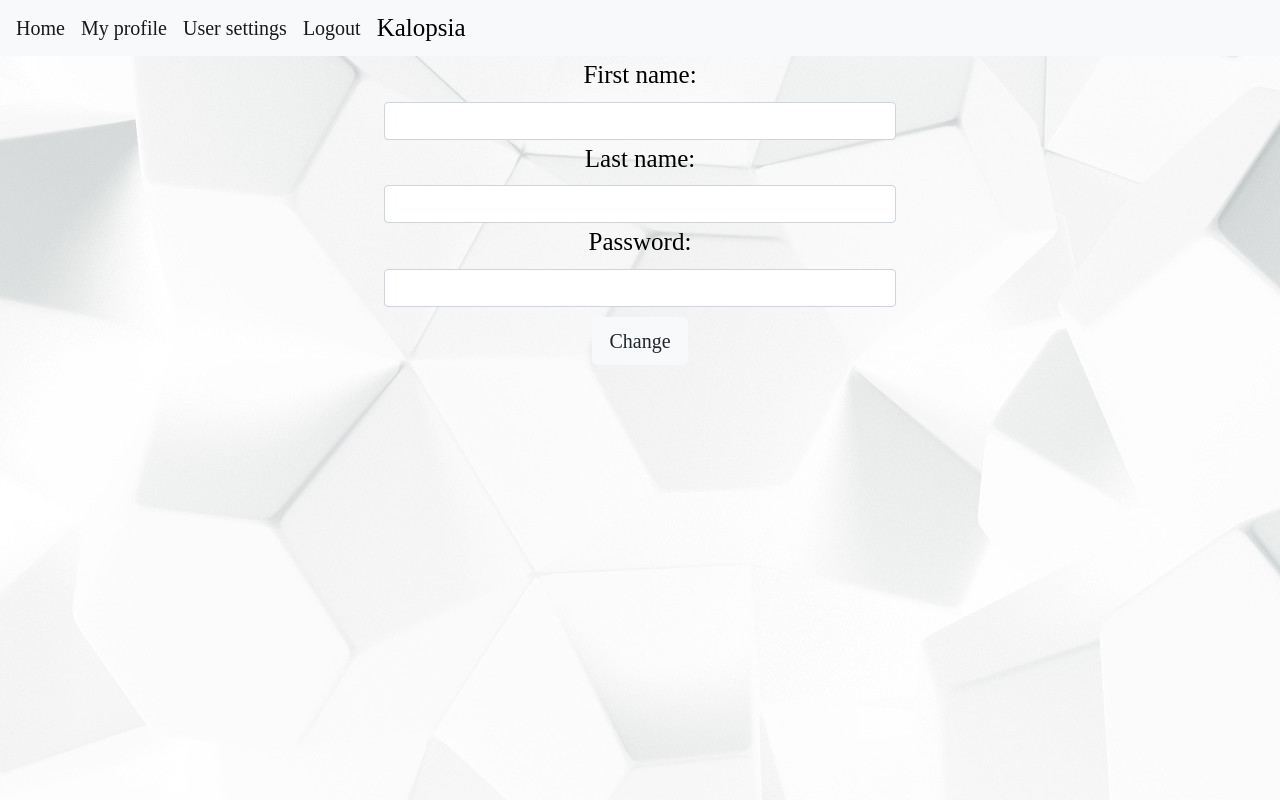
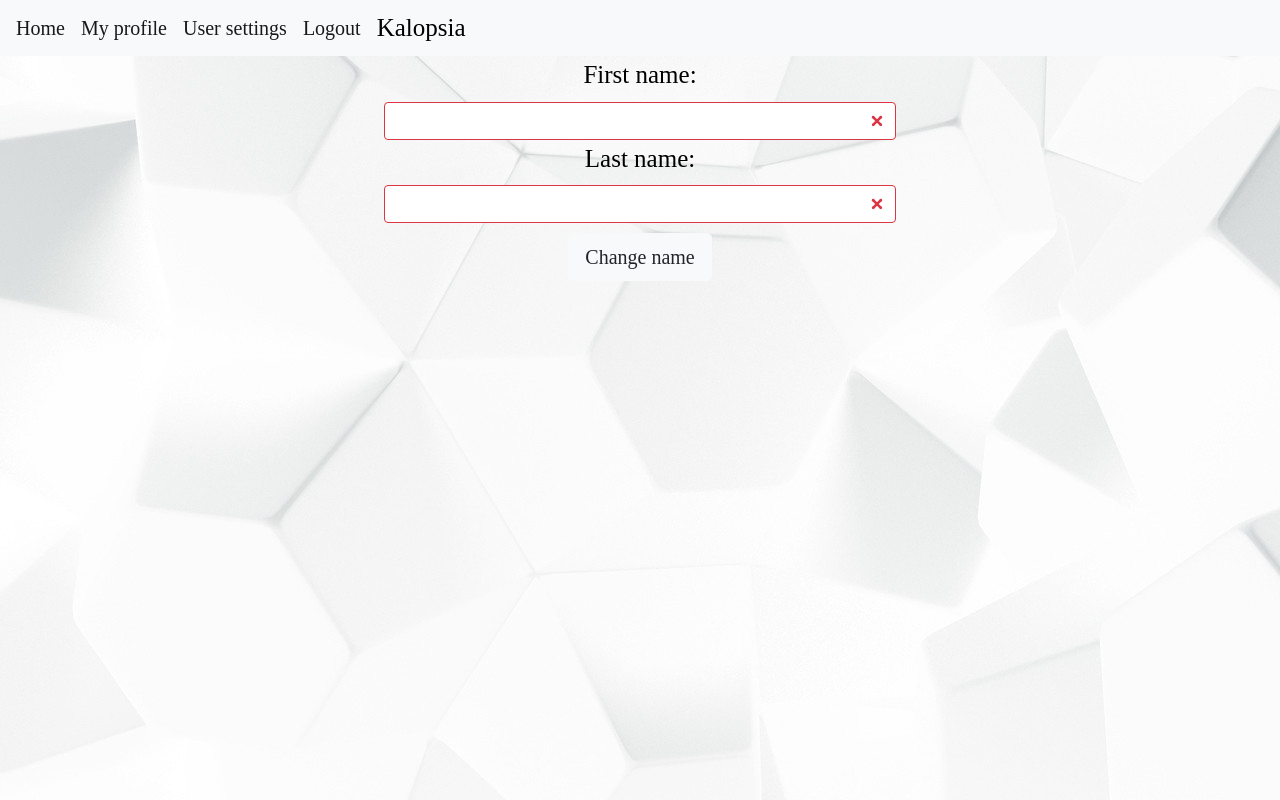
Before and after one commit to lepojevicKristina/Praksa, an Angular app: page /index/usersettings in a window 1280 px wide. Built offline with nearby package versions, Linux system fonts and the light colour scheme; sample sign-in values are in the browser's storage.

Commit message:
Dashboard component changed

```diff
--- a/src/app/authentication/authentication.service.ts
+++ b/src/app/authentication/authentication.service.ts
@@ -73,17 +73,26 @@ export class AuthenticationService {
     return this.http.post<any>(this.global.SERVER_URL + "/api/dashboard/profile", { token });
   }
 
-  change(first: string, last: string, password: string)
+  change(first: string, last: string)
   {
-    const fullname: string = first + ' ' + last;
+    console.log("ispis");
+
+    const fullname: string = '' + first + ' ' + last;
+
+    //console.log("token  :  " + localStorage.getItem('token'))
     const token = localStorage.getItem('token');
 
-    return this.http.post<any>(this.global.SERVER_URL + `/api/usersettings`, { token, fullname, password });
+    console.log("name  ");
+
+    return this.http.post<any>(this.global.SERVER_URL + `/api/usersettings`, { token, fullname });
   }
 
+  changePassword(password: string)
+  {
+    const token = localStorage.getItem('token');
 
-
-
+    return this.http.post<any>(this.global.SERVER_URL + `/api/usersettings`, { token, password });
+  }
 
 
 
--- a/src/app/dashboard/dashboard.component.sass
+++ b/src/app/dashboard/dashboard.component.sass
@@ -0,0 +1,3 @@
+div.gallery
+    font-size: 15px
+    text-align: left
--- a/src/app/user-settings/user-settings.component.html
+++ b/src/app/user-settings/user-settings.component.html
@@ -1,14 +1,16 @@
 
 
 <div class="forma">
-<form #f="ngForm" (ngSubmit)="onSubmit(f)">
+<form #f="ngForm" (ngSubmit)="onSubmitName(f)" class="was-validated">
     <div>
         <label for="first" class="colOne">First name: </label>
         <div id="inputi" class="colTwo">
             <input type="text"
                     name="first"
-                                class="form-control"
+                    class="form-control is-valid"
                     ngModel
+                    required
+                    minlength="3"
                     #first="ngModel">
         </div>
     </div>
@@ -18,25 +20,18 @@
         <div id="inputi" class="colTwo">
             <input type="text"
                     name="last"
-                                class="form-control"
+                    class="form-control is-valid"
                     ngModel
+                    required
+                    minlength="4"
                     #last="ngModel">
         </div>
     </div>
 
-                <div>
-                    <label for="password" class="colOne">Password: </label>
-                    <div id="inputi" class="colTwo">
-                        <input type="password"
-                                name="password"
-                                class="form-control"
-                                ngModel
-                                #password="ngModel">
-                    </div>
+    <div style="margin: 10px;">
+        <button class="btn btn-light  btn-lg">Change name</button>
     </div>
 
-                <div style="margin: 10px;">
-                    <button class="btn btn-light  btn-lg">Change</button>
-                </div>
+
 </form>
 </div>
--- a/src/app/user-settings/user-settings.component.ts
+++ b/src/app/user-settings/user-settings.component.ts
@@ -14,24 +14,32 @@ export class UserSettingsComponent implements OnInit {
   ngOnInit() {
   }
 
-  onSubmit(f: NgForm)
+  onSubmitName(f: NgForm)
   {
-    let user = f.value;
+    const user = f.value;
 
     console.log(f.value);
 
-    if(f.invalid)
-      return;
-
-    this.authenticationService.change(user.first, user.last, user.password)
+    this.authenticationService.change(user.first, user.last)
       .subscribe(
         (response) => {
-
-
 
                       }
       )
 
+  }
+
+  onSubmitPassword(f: NgForm)
+  {
+    let password = f.value;
+    if(f.invalid)
+      return;
+    this.authenticationService.changePassword(password)
+      .subscribe(
+        (response) => {
+
+        }
+      )
   }
 
 
```
Also changed, not shown: src/app/dashboard/dashboard.component.html (+5 -2 lines), src/app/dashboard/dashboard.component.ts (+17 -57 lines). Lines whose indentation alone changed are shown as unchanged.
